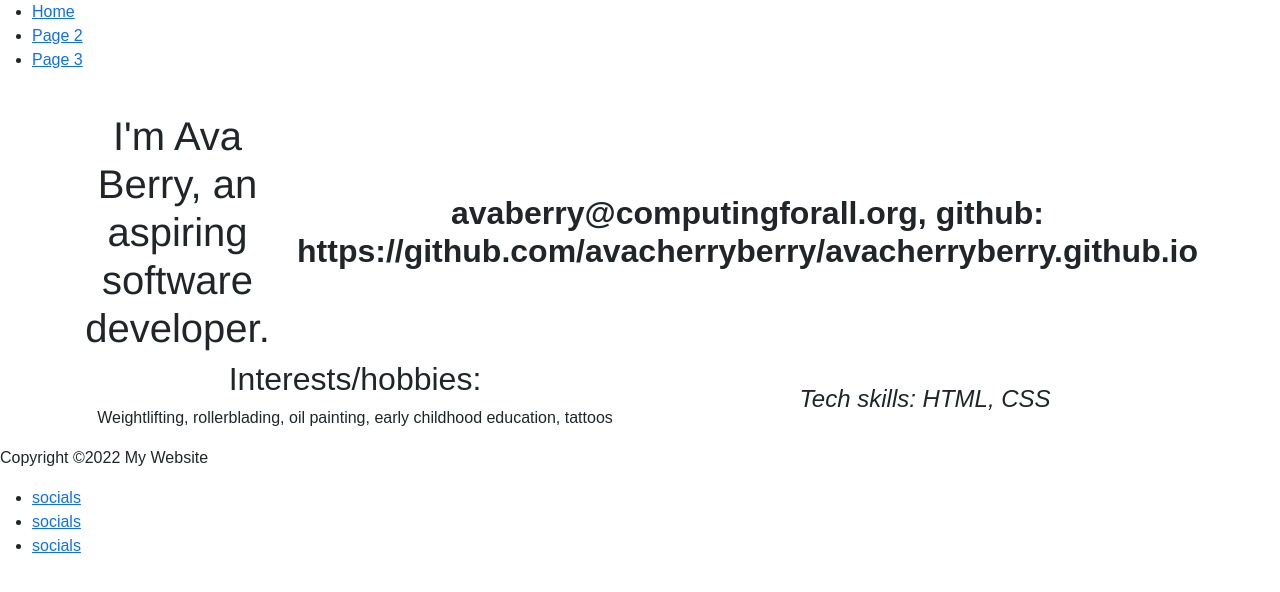
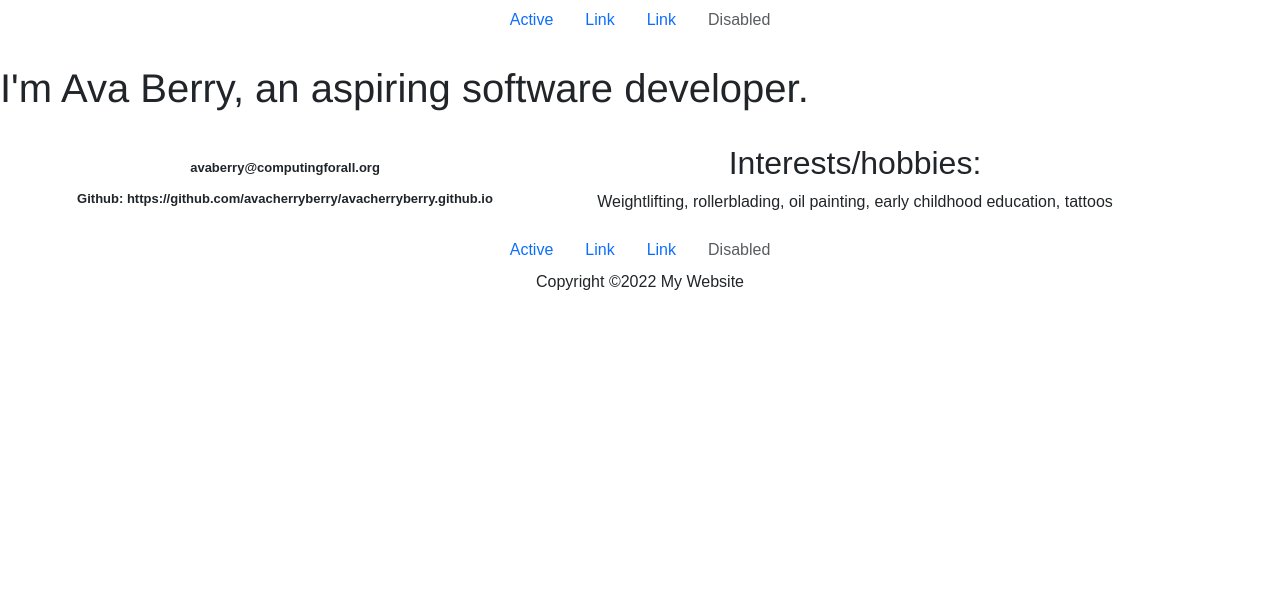
Before and after one commit to avacherryberry/avacherryberry.github.io, a plain HTML site: page index.html in a window 1280 px wide. Drawn offline with nearby package versions, Linux system fonts and the light colour scheme.

Commit message:
minor formatting

```diff
--- a/CSS/index.css
+++ b/CSS/index.css
@@ -4,6 +4,7 @@ h1{
 
 h2{
     font-weight: 700;
+    font-size:small;
 }
 
 h3{
@@ -13,3 +14,8 @@ h3{
 h4{
     font-style: italic;
 }
+
+.container{
+    margin:0;
+
+}
--- a/index.html
+++ b/index.html
@@ -10,45 +10,56 @@
     <link rel="stylesheet" href="CSS/index.css">
   </head>
   <body>
-    <nav id="topnav">
-      <!-- links to different pages of website  -->
-      <ul>
-        <li><a href="xyz">Home</a></li>
-        <li><a href="xyz">Page 2</a></li>
-        <li><a href="xyz">Page 3</a></li>
-      </ul>
-    </nav>
+
+    <ul class="nav justify-content-center">
+      <li class="nav-item">
+        <a class="nav-link active" aria-current="page" href="#">Active</a>
+      </li>
+      <li class="nav-item">
+        <a class="nav-link" href="#">Link</a>
+      </li>
+      <li class="nav-item">
+        <a class="nav-link" href="#">Link</a>
+      </li>
+      <li class="nav-item">
+        <a class="nav-link disabled">Disabled</a>
+      </li>
+    </ul>
 
     <main>
       <br>
+      <h1>I'm Ava Berry, an aspiring software developer.</h1>
+      <br>
       <div class="container text-center">
         <div class="row align-items-center">
-          <div class="col">
-            <h1>I'm Ava Berry, an aspiring software developer.</h1>
-          </div>
-          <div class="col">
-            <h2>avaberry@computingforall.org, github: https://github.com/avacherryberry/avacherryberry.github.io</h2>
+          <div class="col text-break">
+            <h2>avaberry@computingforall.org <br><br> Github: https://github.com/avacherryberry/avacherryberry.github.io</h2>
           </div>
           <div class="col">
             <h3>Interests/hobbies:</h3>
             <p>Weightlifting, rollerblading, oil painting, early childhood education, tattoos</p>
-          </div>
-          <div class="col">
-            <h4>Tech skills: HTML, CSS</h4>
           </div>
         </div>
       </div>
     </main>
 
     <footer>
-      <nav id="footnav">
-        <p>Copyright ©2022 My Website</p>
-        <ul>
-          <li><a href="xyz">socials</a></li>
-          <li><a href="xyz">socials</a></li>
-          <li><a href="xyz">socials</a></li>
-        </ul>
-      </nav>
+      <ul class="nav justify-content-center">
+        <li class="nav-item">
+          <a class="nav-link active" aria-current="page" href="#">Active</a>
+        </li>
+        <li class="nav-item">
+          <a class="nav-link" href="#">Link</a>
+        </li>
+        <li class="nav-item">
+          <a class="nav-link" href="#">Link</a>
+        </li>
+        <li class="nav-item">
+          <a class="nav-link disabled">Disabled</a>
+        </li>
+      </ul>
+        <div class="nav justify-content-center">Copyright ©2022 My Website</div>
+
     </footer>
   </body>
 </html>
```
